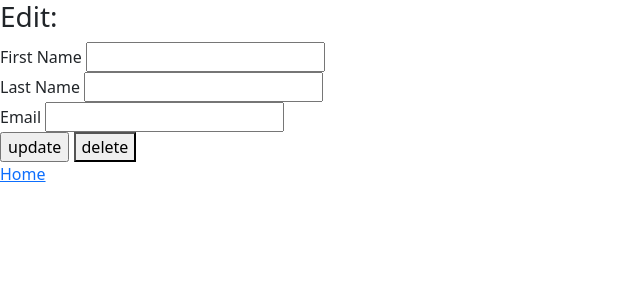
After one commit to kquac00/users_cr, a Flask app: template flask_app/templates/user_edit.html in a window 1280 px wide. The commit adds this page. Shown: the top 300 px of the page, without its empty margins (0-640 px from the left). Run offline with Flask 2, Linux system fonts and the light colour scheme; the template is opened without the code that fills it, so the values that code supplies are empty.

Commit message:
initial commit

```diff
--- a/flask_app/templates/new_user.html
+++ b/flask_app/templates/new_user.html
@@ -5,7 +5,7 @@
     <meta http-equiv="X-UA-Compatible" content="IE=edge">
     <meta name="viewport" content="width=device-width, initial-scale=1.0">
     <link href="https://cdn.jsdelivr.net/npm/bootstrap@5.0.2/dist/css/bootstrap.min.css" rel="stylesheet" integrity="sha384-EVSTQN3/azprG1Anm3QDgpJLIm9Nao0Yz1ztcQTwFspd3yD65VohhpuuCOmLASjC" crossorigin="anonymous">
-    <title>Users CR</title>
+    <title>Add new user</title>
 </head>
 <body>
     <h1>Add new users</h1>
@@ -24,5 +24,8 @@
     </div>
     <input type="submit" value="add user">
     </form>
+    <div>
+        <a href="/user">Main page</a>
+    </div>
 </body>
 </html>
--- /dev/null
+++ b/flask_app/templates/user_edit.html
@@ -0,0 +1,38 @@
+<!DOCTYPE html>
+<html lang="en">
+<head>
+    <meta charset="UTF-8">
+    <meta http-equiv="X-UA-Compatible" content="IE=edge">
+    <meta name="viewport" content="width=device-width, initial-scale=1.0">
+    <link href="https://cdn.jsdelivr.net/npm/bootstrap@5.0.2/dist/css/bootstrap.min.css" rel="stylesheet" integrity="sha384-EVSTQN3/azprG1Anm3QDgpJLIm9Nao0Yz1ztcQTwFspd3yD65VohhpuuCOmLASjC" crossorigin="anonymous">
+    <title>Edit page</title>
+</head>
+<body>
+    <form action="/user/update" method="post">
+    <h3>Edit: {{user.first_name}} {{user.last_name}}</h3>
+    <input type="hidden" name="id" value="{{user.id}}">
+    <div>
+        <label for="first_name">First Name</label>
+        <input type="text" name="first_name" value="{{user.first_name}}">
+    </div>
+    <div>
+        <label for="last_name">Last Name</label>
+        <input type="text" name="last_name" value="{{user.last_name}}">
+    </div>
+    <div>
+        <label for="email">Email</label>
+        <input type="text" name="email" value="{{user.email}}">
+    </div>
+    <input type="submit" value="update">
+    <form action="/user/delete" method="post">
+        <input type="hidden" name="id" value="{{user.id}}">
+        <button type="submit">delete</button>
+    </form>
+
+    <div>
+        <a href="/user">Home</a>
+    </div>
+    </form>
+
+</body>
+</html>
--- a/server.py
+++ b/server.py
@@ -21,7 +21,37 @@ def add_user():
 
     return redirect('/user')
 
+@app.route('/user/showone/<int:id>')
+def show_one(id):
+    data = {
+        "id":id
+    }
+    return render_template("user_show.html",user=User.show_one(data))
 
+@app.route('/user/edit/<int:id>')
+def edit_user(id):
+    data = {
+        "id":id
+    }
+    return render_template("user_edit.html", user=User.show_one(data))
+
+@app.route("/user/update", methods=['POST'])
+def user_update():
+    User.update(request.form)
+    return redirect("/user")
+
+@app.route("/user/delete/<int:id>")
+def delete_user(id):
+    data = {
+        "id":id
+    }
+    User.delete(data)
+    return redirect("/user")
+
+@app.route("/user/delete", methods=['POST'])
+def delete():
+    User.delete(request.form)
+    return redirect("/user")
 
 if __name__ == "__main__":
     app.run(debug=True)
```
Also changed, not shown: flask_app/models/model_user.py (+20 -0 lines), flask_app/templates/index.html (+7 -1 lines), flask_app/templates/user_show.html (added, +33 -0 lines).
